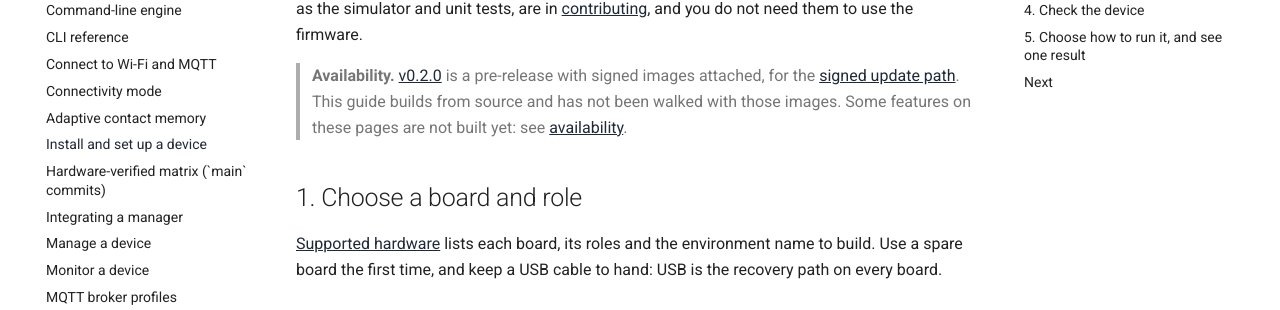
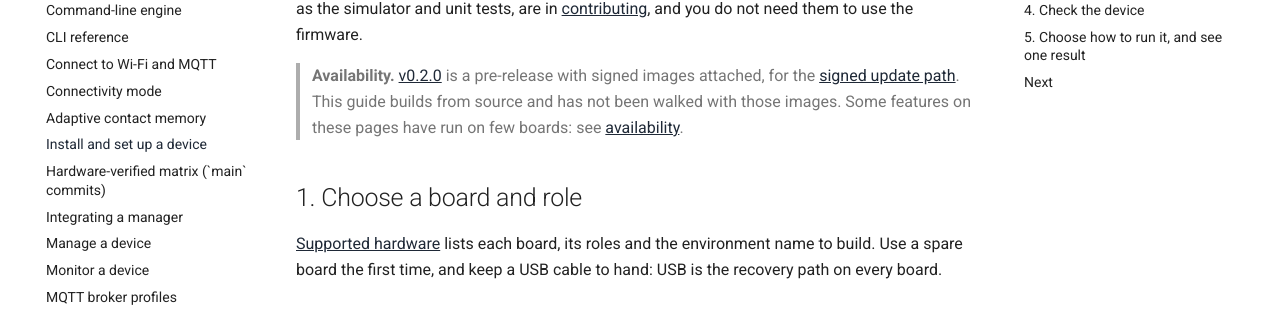
Before and after one commit to hoejriis/mecon-firmware, an MkDocs documentation site: the page built from docs/GETTING_STARTED.md, in a window 1280 px wide and 900 px high. Shown: the part 209-519 px from the top of the window. Built offline with MkDocs 1.6.1 and Material for MkDocs 9.7.7, drawn with Linux system fonts in a browser that asks for light colours; comment, search, counter and statistics services are not loaded.

Commit message:
Docs: say what is unproven, not what is unbuilt
Since v0.2.0 the availability table lists nothing unbuilt. The later MECON
features are unbuilt, but that page already places them outside the product
these pages describe, so the README points there instead.

Co-Authored-By: Claude Opus 5.5 (1M context) <noreply@anthropic.com>

```diff
--- a/docs/GETTING_STARTED.md
+++ b/docs/GETTING_STARTED.md
@@ -2,7 +2,7 @@
 
 From choosing a board to one useful result. This page is for operators. Contributor checks, such as the simulator and unit tests, are in [contributing](../CONTRIBUTING.md#build-and-test), and you do not need them to use the firmware.
 
-> **Availability.** [v0.2.0](https://github.com/hoejriis/mecon-firmware/releases/tag/v0.2.0) is a pre-release with signed images attached, for the [signed update path](UPDATING_AND_RECOVERY.md). This guide builds from source and has not been walked with those images. Some features on these pages are not built yet: see [availability](AVAILABILITY.md).
+> **Availability.** [v0.2.0](https://github.com/hoejriis/mecon-firmware/releases/tag/v0.2.0) is a pre-release with signed images attached, for the [signed update path](UPDATING_AND_RECOVERY.md). This guide builds from source and has not been walked with those images. Some features on these pages have run on few boards: see [availability](AVAILABILITY.md).
 
 ## 1. Choose a board and role
 
```
Also changed, not shown: README.md (+1 -1 lines), docs/README.md (+1 -1 lines).
